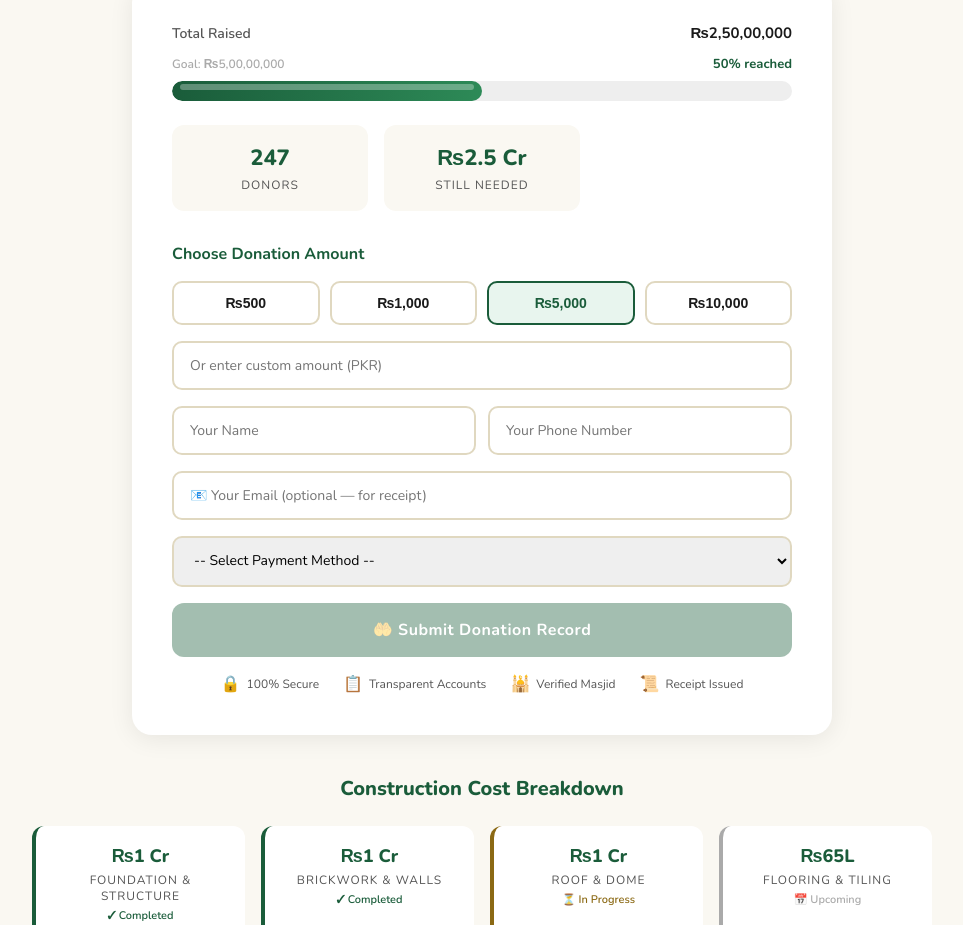
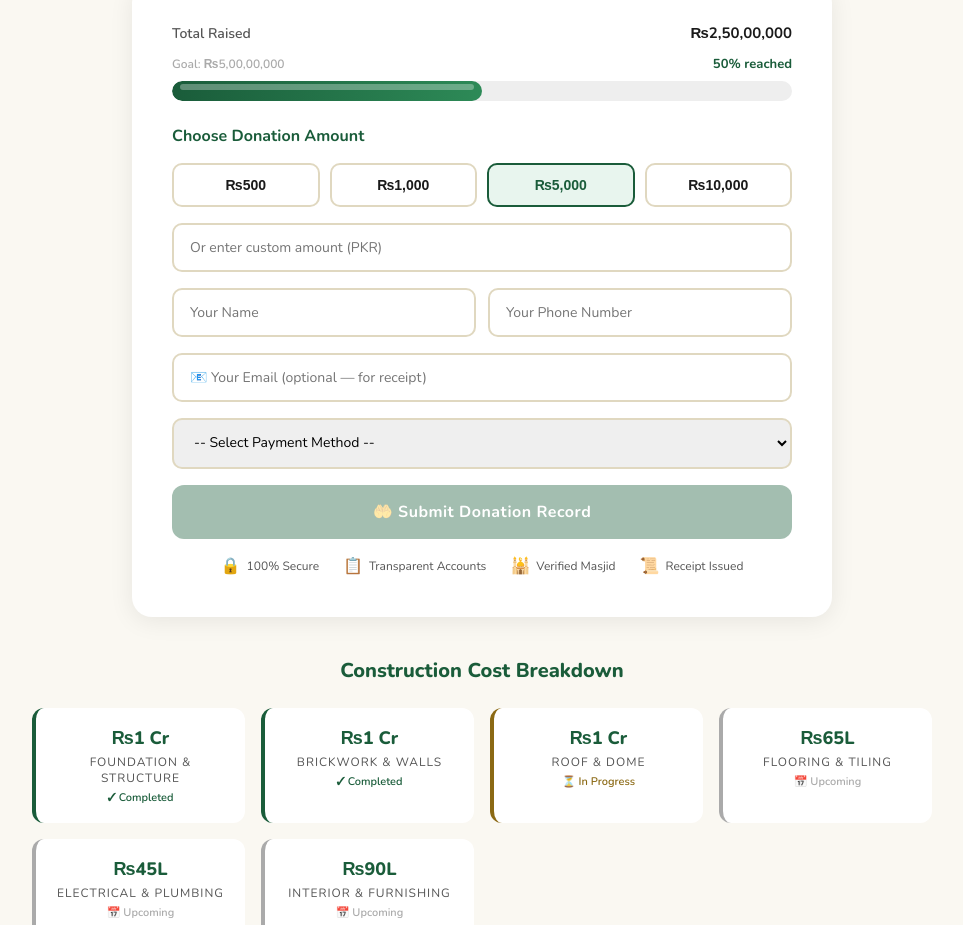
Before and after one commit to khansamumtaz/masjid-bait-ul-hakim, a website: page masjid-bait-ul-hakim.html in a window 1280 px wide. Shown: the part 1926-2851 px from the top of the page, without its empty margins (158-1121 px from the left). Drawn offline with nearby package versions, Linux system fonts and the light colour scheme.

Commit message:
Remove remaining fund stat cards and guard JS updates to avoid null elements

```diff
--- a/masjid-bait-ul-hakim.html
+++ b/masjid-bait-ul-hakim.html
@@ -372,17 +372,7 @@ footer{background:#0a2d1c;color:rgba(255,255,255,0.7);padding:60px 24px 24px}
       <div class="progress-track">
         <div class="progress-bar" id="progressBar" style="width:0%"></div>
       </div>
-      <div class="fund-stats-row">
-        <div class="fund-stat-card">
-          <div class="fund-stat-val" id="totalDonorsDisplay">247</div>
-          <div class="fund-stat-label">Donors</div>
-        </div>
-        <div class="fund-stat-card">
-          <div class="fund-stat-val">₨2.5 Cr</div>
-          <div class="fund-stat-label">Still Needed</div>
-        </div>
-        <!-- Days Left card removed per request -->
-      </div>
+      <!-- Fund stat cards removed per request -->
       <div id="donationSuccess" style="display:none"></div>
       <div id="donateFormWrap">
         <h3 style="font-size:16px;font-weight:700;margin-bottom:16px;color:var(--green)">Choose Donation Amount</h3>
@@ -1039,7 +1029,8 @@ function submitDonation(){
   document.getElementById('progressBar').style.width = Math.min(pct,100)+'%';
   document.getElementById('raisedDisplay').textContent = '₨' + totalRaised.toLocaleString('en-PK');
   document.getElementById('percentDisplay').textContent = pct + '% reached';
-  document.getElementById('totalDonorsDisplay').textContent = totalDonors;
+  const donorsEl = document.getElementById('totalDonorsDisplay');
+  if (donorsEl) donorsEl.textContent = totalDonors;
   updateHeroStats();
 
   // Method labels
```
